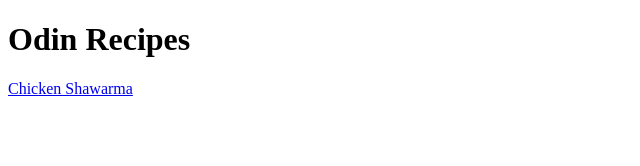
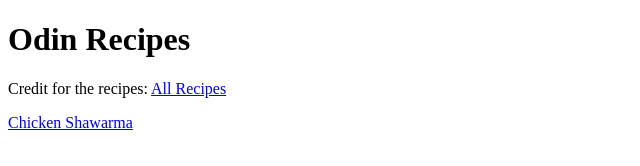
Before and after one commit to ExponGTR/odin-recipes, a plain HTML site: page index.html in a window 1280 px wide. Shown: the whole page, without its empty margins (0-640 px from the left). Drawn offline with Linux system fonts and the light colour scheme.

Commit message:
Add credits for recipe(s)

```diff
--- a/index.html
+++ b/index.html
@@ -6,6 +6,7 @@
     </head>
     <body>
         <h1>Odin Recipes</h1>
+        <p>Credit for the recipes: <a href="https://allrecipes.com">All Recipes</a></p>
         <a href="recipes/chicken-shawarma.html">Chicken Shawarma</a>
     </body>
 </html>
```
